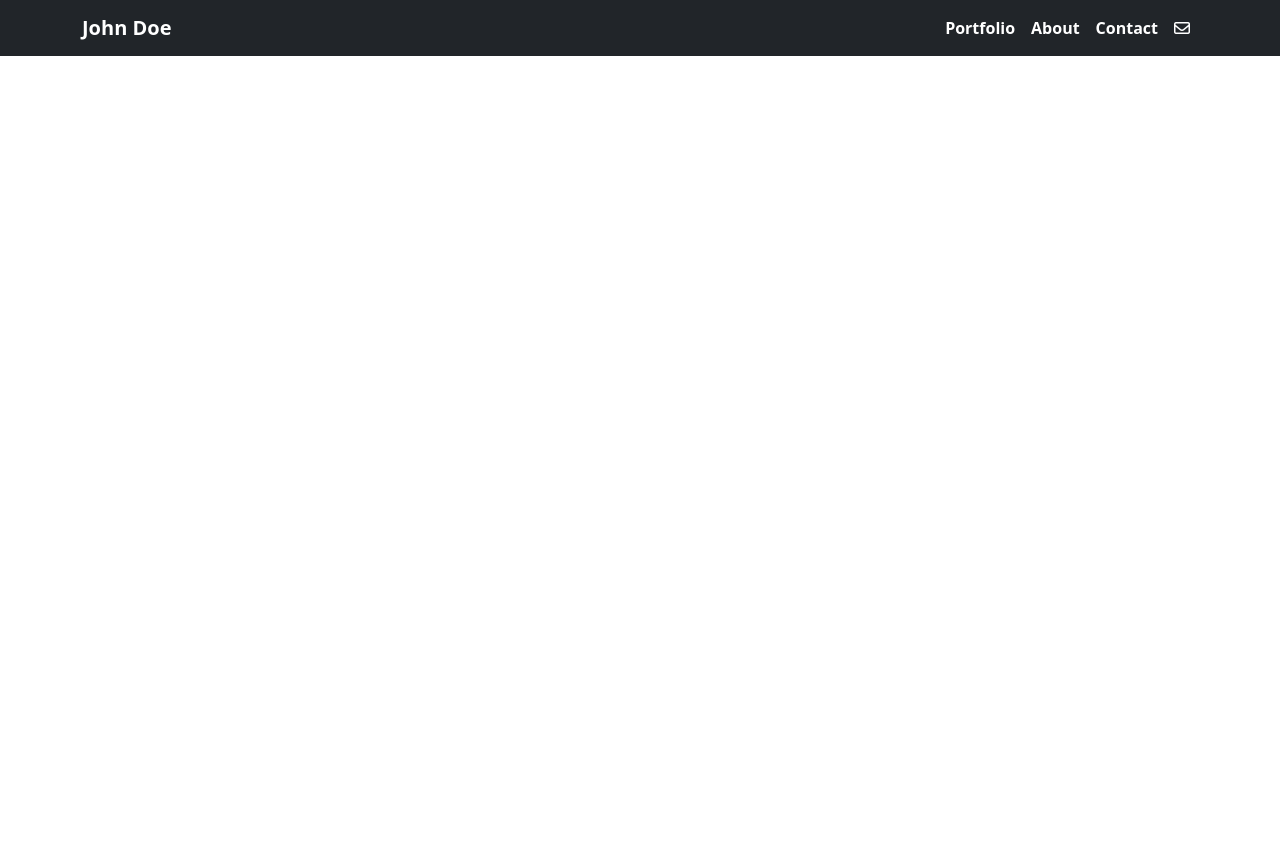
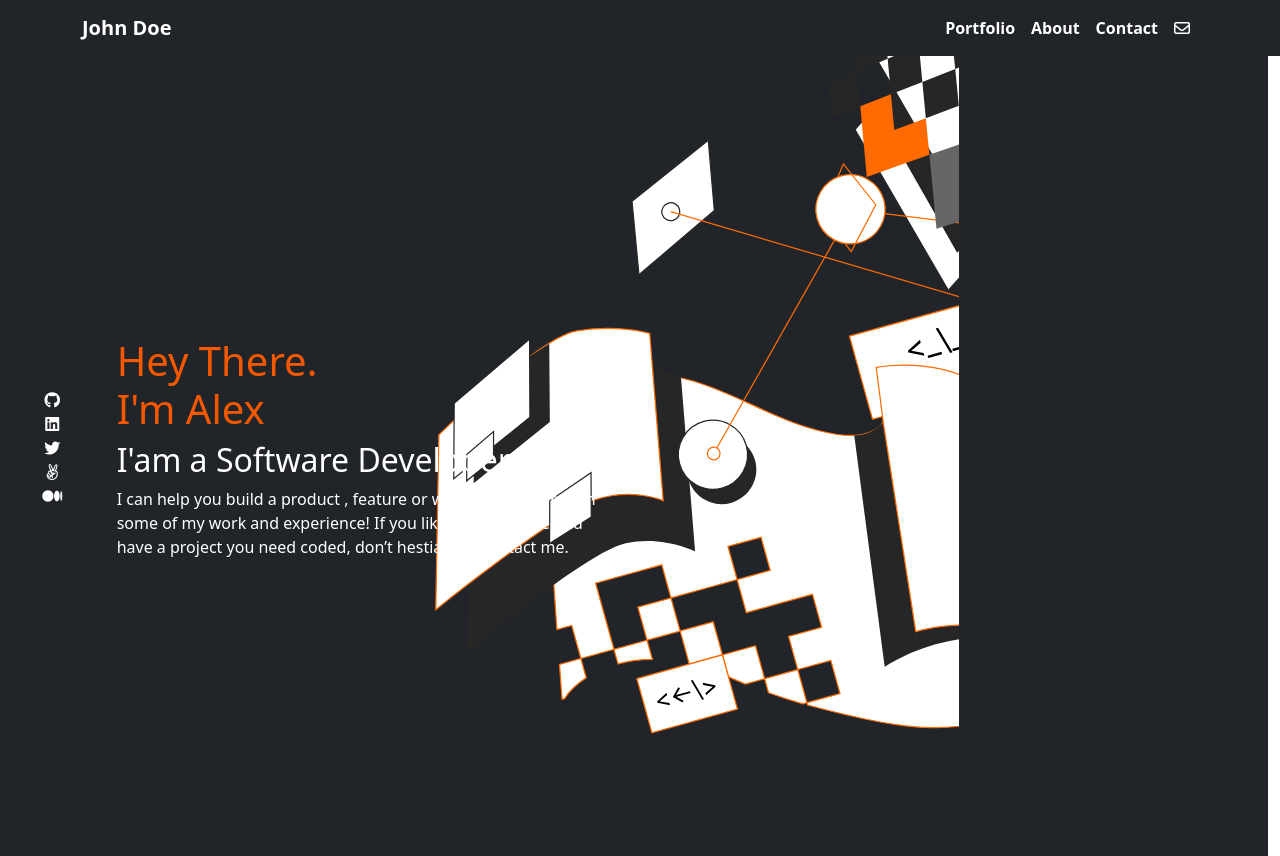
Before and after one commit to shasherazi/portfolio-bootstrap, a plain HTML site: page index.html in a window 1280 px wide. Before the commit the page ends 800 px from the top, so only its background shows below. Drawn offline with nearby package versions, Linux system fonts and the light colour scheme.

Commit message:
Add headline section and social media icons

```diff
--- a/index.html
+++ b/index.html
@@ -4,6 +4,7 @@
     <meta charset="UTF-8" />
     <meta http-equiv="X-UA-Compatible" content="IE=edge" />
     <meta name="viewport" content="width=device-width, initial-scale=1.0" />
+    <link rel="stylesheet" href="styles.css">
     <!-- Include Bootstrap -->
     <link
       href="https://cdn.jsdelivr.net/npm/bootstrap@5.2.3/dist/css/bootstrap.min.css"
@@ -66,5 +67,22 @@
         </div>
       </div>
     </nav>
+    <main>
+      <section class="container-fluid row align-items-center vh-100 bg-dark headline">
+        <ul class="list-unstyled col-sm-1 text-center">
+          <li><i class="fa-brands fa-github text-white"></i></li>
+          <li><i class="fa-brands fa-linkedin text-white"></i></li>
+          <li><i class="fa-brands fa-twitter text-white"></i></li>
+          <li><i class="fa-brands fa-angellist text-white"></i></li>
+          <li><i class="fa-brands fa-medium text-white"></i></li>
+        </ul>
+        <div class="col-sm-5 text-white">
+          <h1 class="headline-section-heading">Hey There.<br>I'm Alex</h1>
+          <h2>I'am a Software Developer</h2>
+          <p>I can help you build a product , feature or website Look through some of my work and experience! If you like what you see and have a project you need coded,
+            don’t hestiate to contact me.</p>
+        </div>
+      </section>
+    </main>
   </body>
 </html>
--- /dev/null
+++ b/styles.css
@@ -0,0 +1,13 @@
+.navigation {
+  background-color:  #3E3C3C !important;
+}
+
+.headline {
+  background-image: url(./images/headline-background.svg);
+  background-position: bottom center;
+  background-repeat: no-repeat;
+}
+
+.headline-section-heading {
+  color: #F55800;
+}
```
Also changed, not shown: images/headline-background.svg (added).
